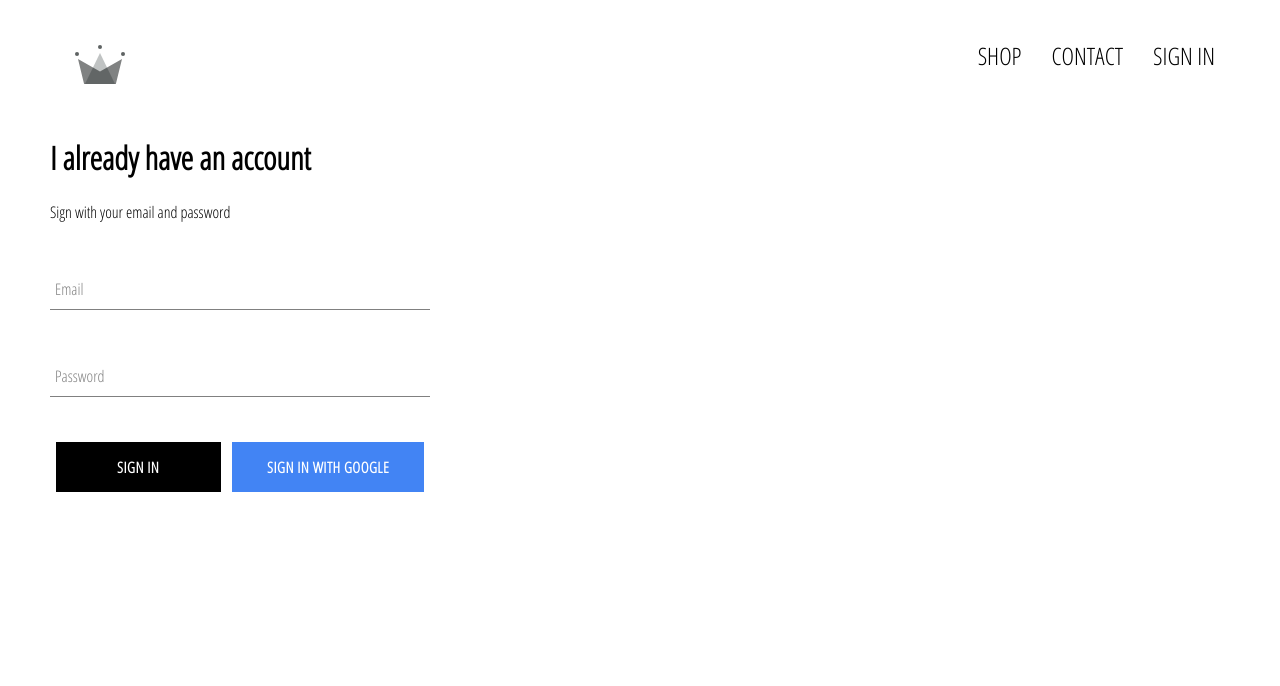
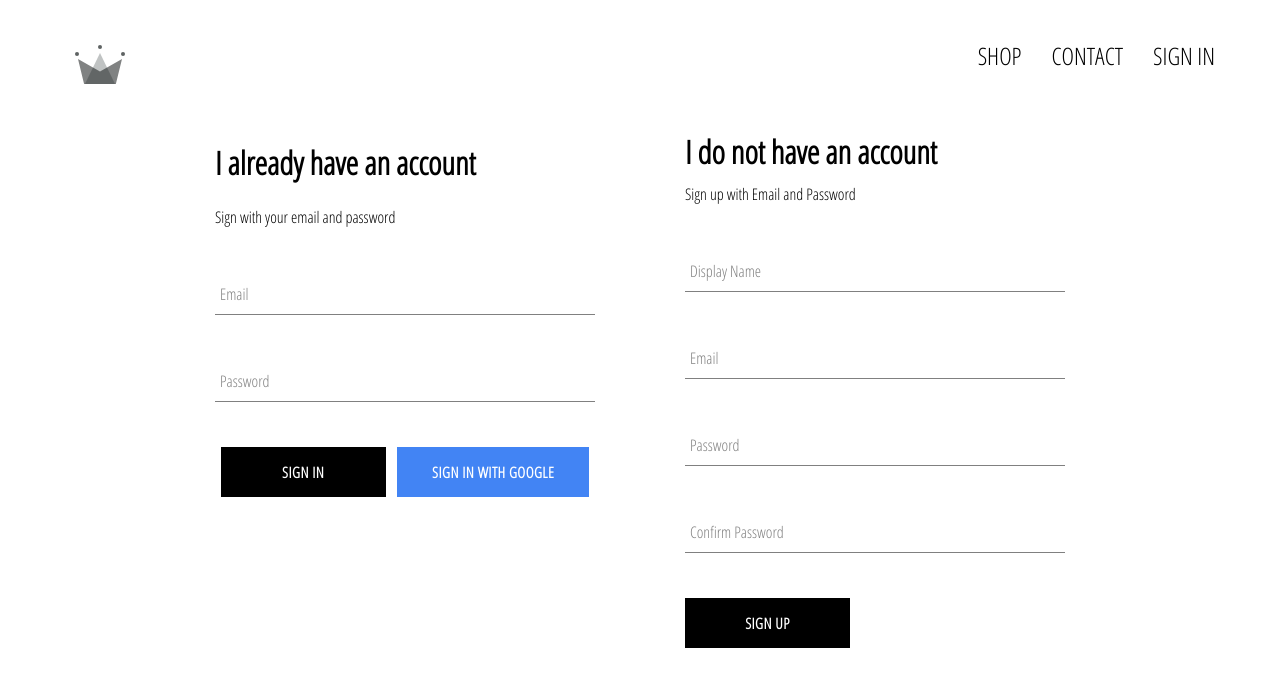
Before and after one commit to prathu9/apparel-store, a React (Create React App) app: page /signIn in a window 1280 px wide. Shown: the top 686 px of the page. Built offline with nearby package versions, Linux system fonts and the light colour scheme; no server answers.

Commit message:
Implemented firebase utils, included ability to store users into our firebase database.

```diff
--- a/src/App.js
+++ b/src/App.js
@@ -5,7 +5,7 @@
 import ShopPage from './pages/shop/shop.component';
 import SignInAndSignUpPage from './pages/sign-in-and-sign-up/Sign-in-and-sign-up.component';
 
-import {auth} from './firebase/firebase.util';
+import {auth, createUserProfileDocument} from './firebase/firebase.util';
 
 import './App.css';
 
@@ -22,8 +22,23 @@
   unsubscribeFromAuth = null;
 
   componentDidMount(){
-    this.unsubscribeFromAuth = auth.onAuthStateChanged(user=>{
-      this.setState({currentUser:user});
+    this.unsubscribeFromAuth = auth.onAuthStateChanged(async userAuth=>{
+      if(userAuth){
+        const userRef = await createUserProfileDocument(userAuth);
+        userRef.onSnapshot(snapShot=>{
+            this.setState({
+              currentUser: {
+                id:snapShot.id,
+                ...snapShot.data()
+              }
+            })
+        })
+      }
+      else{
+        this.setState({
+          currentUser:userAuth
+        });
+      }
     });
   }
 
@@ -32,6 +47,7 @@
   }
 
   render(){
+    console.log(this.state);
     return (
       <div className="App">
         <Header currentUser={this.state.currentUser}/>
--- /dev/null
+++ b/src/components/sign-up/Sign-up.component.jsx
@@ -0,0 +1,100 @@
+import React from 'react';
+import FormInput from '../form-input/form-input.component';
+import CustomButton from '../custom-button/custom-button.component';
+
+import {auth, createUserProfileDocument} from '../../firebase/firebase.util';
+
+import './sign-up.styles.scss';
+
+
+class SignUp extends React.Component{
+    constructor(){
+        super();
+
+        this.state = {
+            displayName:"",
+            email:"",
+            password:"",
+            confirmPassword:""
+        }
+    }
+
+    handleSubmit = async event=>{
+        event.preventDefault();
+
+        const {displayName, email, password, confirmPassword} = this.state;
+
+        if(password !== confirmPassword){
+            alert("Password did not match");
+            return;
+        }
+
+        try{
+            const {user} = await auth.createUserWithEmailAndPassword(email, password);
+
+            await createUserProfileDocument(user, displayName);
+
+            this.setState({
+                displayName:"",
+                email:"",
+                password:"",
+                confirmPassword:""
+            })
+        }
+        catch(error){
+            console.error(error);
+        }
+    }
+
+    handleChange = event =>{
+        const {name, value} = event.target;
+        this.setState({[name]:value});
+    }
+
+    render(){
+        const {displayName, email, password, confirmPassword} = this.state;
+        return(
+            <div className="sign-up">
+                <h1 className="title">I do not have an account</h1>
+                <span>Sign up with Email and Password</span>
+                <form className="sign-up-form" onSubmit={this.handleSubmit}>
+                    <FormInput
+                        type = "text"
+                        name = "displayName"
+                        value = {displayName}
+                        onChange = {this.handleChange}
+                        label = "Display Name"
+                        required
+                    />
+                    <FormInput
+                        type = "email"
+                        name = "email"
+                        value = {email}
+                        onChange = {this.handleChange}
+                        label = "Email"
+                        required
+                    />
+                    <FormInput
+                        type = "password"
+                        name = "password"
+                        value = {password}
+                        onChange = {this.handleChange}
+                        label = "Password"
+                        required
+                    />
+                    <FormInput
+                        type = "confirmPassword"
+                        name = "confirmPassword"
+                        value = {confirmPassword}
+                        onChange = {this.handleChange}
+                        label = "Confirm Password"
+                        required
+                    />
+                    <CustomButton type="submit">SIGN UP</CustomButton>
+                </form>
+            </div>
+        )
+    }
+}
+
+export default SignUp;
--- /dev/null
+++ b/src/components/sign-up/sign-up.styles.scss
@@ -0,0 +1,9 @@
+.sign-up{
+    display:flex;
+    flex-direction: column;
+    width:380px;
+
+    .title{
+        margin:10px 0;
+    }
+}
--- a/src/firebase/firebase.util.js
+++ b/src/firebase/firebase.util.js
@@ -11,6 +11,33 @@
     appId: "1:1001337954024:web:517016c253e0710a49735d"
 };
 
+
+
+export const createUserProfileDocument = async (userAuth, additionalData)=>{
+    if(!userAuth) return;
+
+    const userRef = firestore.doc(`users/${userAuth.uid}`);
+    const snapShot = await userRef.get();
+
+    if(!snapShot.exists){
+        const {displayName, email} = userAuth;
+        const createdAt = new Date();
+
+        try{
+            await userRef.set({
+                displayName,
+                email,
+                createdAt,
+                ...additionalData
+            })
+        }catch(error){
+            console.log("Error while creating user", error);
+        }
+    }
+
+    return userRef;
+}
+
 firebase.initializeApp(config);
 
 export const auth = firebase.auth();
--- a/src/pages/sign-in-and-sign-up/Sign-in-and-sign-up.component.jsx
+++ b/src/pages/sign-in-and-sign-up/Sign-in-and-sign-up.component.jsx
@@ -1,12 +1,16 @@
 import React from 'react';
+
 import SignIn from '../../components/sign-in/sign-in.component';
+import SignUp from '../../components/sign-up/Sign-up.component';
+
 import './sign-in-and-sign-up.styles.scss';
 
 
 const SignInAndSignUpPage = ()=>{
     return(
-        <div>
+        <div className="sign-in-and-sign-up">
             <SignIn/>
+            <SignUp/>
         </div>
     )
 }
--- a/src/pages/sign-in-and-sign-up/sign-in-and-sign-up.styles.scss
+++ b/src/pages/sign-in-and-sign-up/sign-in-and-sign-up.styles.scss
@@ -0,0 +1,7 @@
+.sign-in-and-sign-up{
+    width:850px;
+    display: flex;
+    justify-content: space-between;
+    flex-wrap: wrap;
+    margin:30px auto;
+}
```
Also changed, not shown: 1 other file (tests, documents, lock files or other folders).
